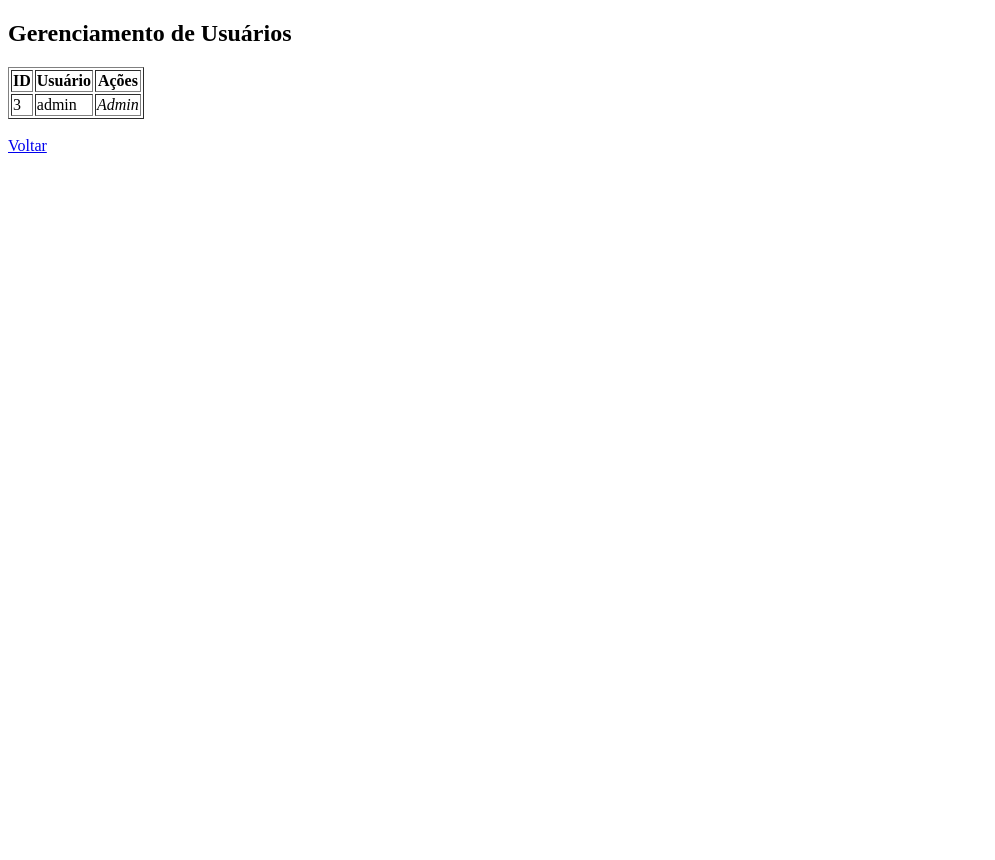
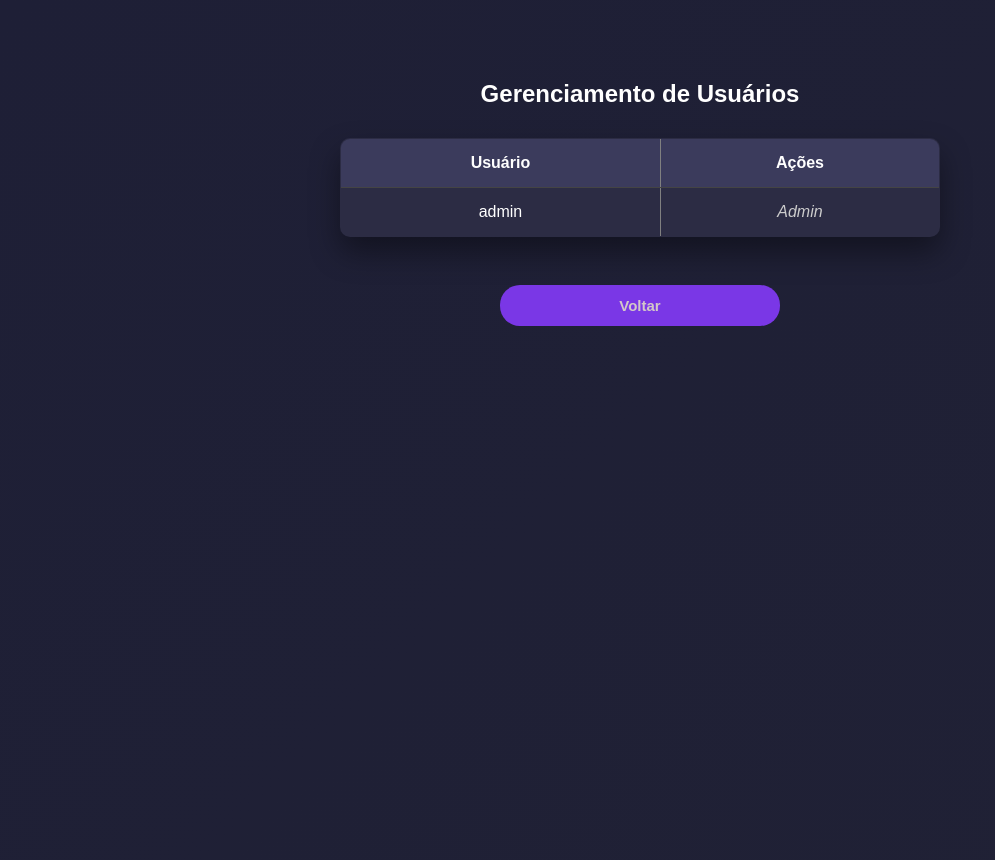
Before and after one commit to Andre3224/trabalhoTecnologiasEmergentes, a Flask app: page /admin in a window 1280 px wide. Shown: the whole page, without its empty margins (0-995 px from the left). Before the commit the page ends 153 px from the top, so only its background shows below. Run offline with Flask 3, Linux system fonts and the light colour scheme; a user stored in the database is signed in; data comes from the database, SQL or seed files in the repository; both versions use the stored data as it was after the commit.

Commit message:
atualização de botões e estilo

```diff
--- a/templates/admin.html
+++ b/templates/admin.html
@@ -3,13 +3,115 @@
 <head>
     <meta charset="UTF-8">
     <title>Painel Admin</title>
+    <style>
+        body {
+            font-family: Arial, sans-serif;
+            background: linear-gradient(135deg, #1e1f36, #202135);
+            color: #fff;
+            margin: 0;
+            padding: 0;
+            min-height: 100vh;
+            display: flex;
+            flex-direction: column;
+            align-items: center;
+            padding-top: 60px;
+        }
+
+        h2 {
+            margin-bottom: 30px;
+            font-size: 24px;
+        }
+
+        table {
+            background-color: #2c2c44;
+            border-collapse: collapse;
+            width: 90%;
+            max-width: 600px;
+            border-radius: 10px;
+            overflow: hidden;
+            box-shadow: 0 15px 30px rgba(0, 0, 0, 0.4);
+        }
+
+        th, td {
+            padding: 15px;
+            text-align: center;
+            border-bottom: 1px solid #444;
+        }
+
+        th {
+            background-color: #3b3b5c;
+        }
+
+        tr:last-child td {
+            border-bottom: none;
+        }
+
+        .delete-btn {
+            padding: 8px 16px;
+            background-color: #ff4d4d;
+            border: none;
+            border-radius: 20px;
+            color: white;
+            font-weight: bold;
+            cursor: pointer;
+            transition: background-color 0.3s;
+        }
+
+        .delete-btn:hover {
+            background-color: #e60000;
+        }
+
+        a {
+            margin-top: 30px;
+            text-decoration: none;
+            color: #4da6ff;
+            font-weight: bold;
+        }
+
+
+        em {
+            color: #ccc;
+        }
+        button {
+            width: 100%;
+            padding: 12px;
+            border-radius: 20px;
+            border: none;
+            font-weight: bold;
+            font-size: 15px;
+            cursor: pointer;
+            transition: background-color 0.3s;
+            background-color: rgb(209, 11, 11);
+            color: #eaeaea;
+        }
+
+        button:hover {
+            background-color: #ddd;
+        }
+        #voltar{
+            width: 20%;
+            text-align: center;
+            padding: 12px;
+            border-radius: 20px;
+            border: none;
+            font-weight: bold;
+            font-size: 15px;
+            cursor: pointer;
+            transition: background-color 0.3s;
+            background-color: rgb(122, 55, 230);
+
+            color: #d3c8c8;
+        }
+        #volar:hover {
+            background-color: #171616;
+        }
+    </style>
 </head>
 <body>
     <h2>Gerenciamento de Usuários</h2>
     <table border="1">
         <thead>
             <tr>
-                <th>ID</th>
                 <th>Usuário</th>
                 <th>Ações</th>
             </tr>
@@ -17,7 +119,6 @@
         <tbody>
             {% for user in users %}
             <tr>
-                <td>{{ user[0] }}</td>
                 <td>{{ user[1] }}</td>
                 <td>
                     {% if user[1] != 'admin' %}
@@ -33,6 +134,6 @@
         </tbody>
     </table>
     <br>
-    <a href="/">Voltar</a>
+    <a id="voltar" href="/dashboard">Voltar</a>
 </body>
 </html>
```
Also changed, not shown: users.db.
